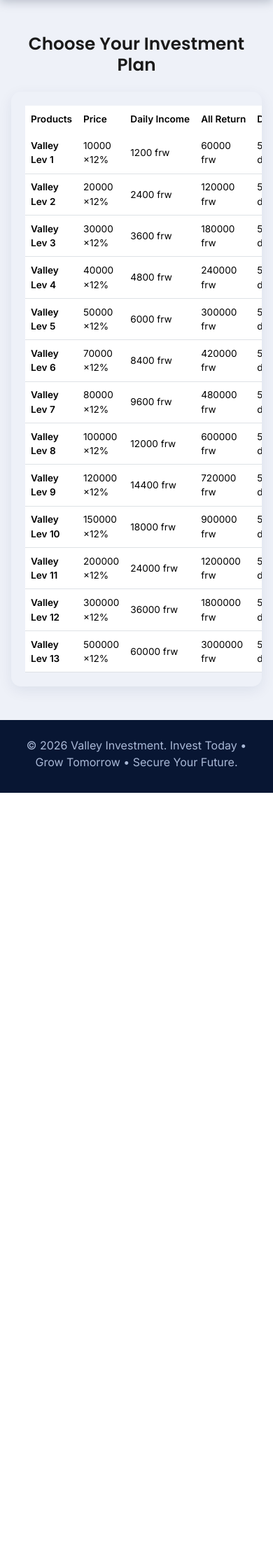
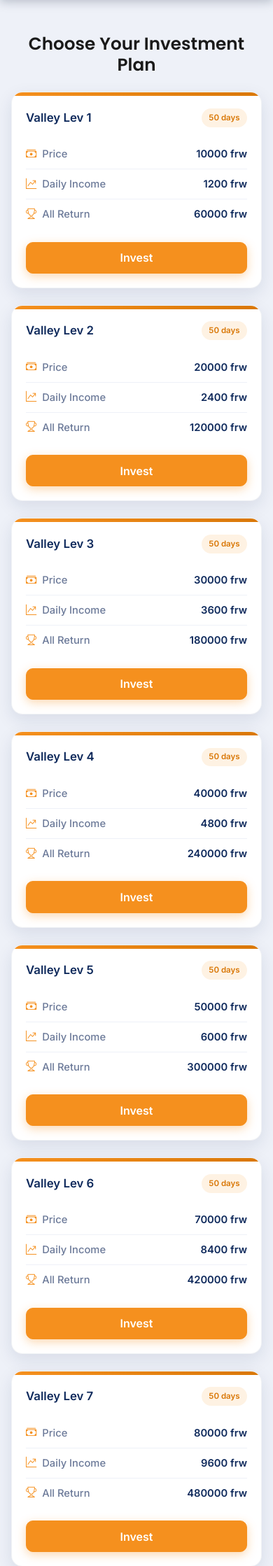
Before and after one commit to icyuzimarket-spec/valley, a Django app: page /plans/ in a window 390 px wide. Shown: the part 66-2304 px from the top of the page at 70% size. Before the commit the page ends 1199 px from the top, so only its background shows below. Run offline with Django 5.2, Linux system fonts and the light colour scheme; the visitor is signed in with stand-in values (Sample User, id 1); data comes from the database, SQL or seed files in the repository; data that the repository does not hold is empty; some libraries are stand-ins or nearby versions.

Commit message:
Redesign investment plans as responsive cards
Replace the horizontally-scrolling plans table with a card grid so the
Invest button is always visible on mobile, polish the card styling
(icons, accent bar, pill badge), fix the orange button hover color,
and cache-bust theme.css so browsers pick up future style changes.

```diff
--- a/static/core/css/theme.css
+++ b/static/core/css/theme.css
@@ -101,11 +101,12 @@ a {
   box-shadow: 0 4px 14px rgba(245, 144, 30, 0.35);
 }
 
-.btn-vi-orange:hover {
-  background-color: var(--vi-orange-dark);
-  border-color: var(--vi-orange-dark);
+.btn-vi-orange:hover,
+.btn-vi-orange:focus {
+  background-color: #ff8a00;
+  border-color: #ff8a00;
   color: var(--vi-white);
-  box-shadow: 0 6px 18px rgba(245, 144, 30, 0.45);
+  box-shadow: 0 6px 18px rgba(255, 138, 0, 0.5);
 }
 
 .btn-outline-vi {
@@ -178,6 +179,105 @@ a {
   border-radius: var(--vi-radius);
   overflow-x: auto;
   overflow-y: hidden;
+}
+
+/* ---------- Plan Cards ---------- */
+.plan-card {
+  position: relative;
+  background: #fff;
+  border-radius: 16px;
+  box-shadow: 0 8px 24px rgba(15, 42, 92, 0.10);
+  border: 1px solid rgba(15, 42, 92, 0.06);
+  overflow: hidden;
+  display: flex;
+  flex-direction: column;
+  height: 100%;
+  transition: box-shadow 0.18s ease, transform 0.18s ease;
+}
+
+.plan-card::before {
+  content: "";
+  display: block;
+  height: 5px;
+  background: linear-gradient(90deg, var(--vi-orange), var(--vi-orange-dark));
+}
+
+.plan-card:hover {
+  box-shadow: 0 16px 34px rgba(15, 42, 92, 0.18);
+  transform: translateY(-4px);
+}
+
+.plan-card-header {
+  padding: 1.1rem 1.25rem 0.6rem;
+  display: flex;
+  align-items: center;
+  justify-content: space-between;
+  gap: 0.5rem;
+}
+
+.plan-card-header .plan-name {
+  font-weight: 800;
+  font-size: 1.05rem;
+  color: var(--vi-navy);
+}
+
+.plan-card-header .badge-day {
+  background-color: rgba(245, 144, 30, 0.12);
+  color: var(--vi-orange-dark);
+  font-size: 0.72rem;
+  font-weight: 700;
+  padding: 0.3rem 0.65rem;
+  border-radius: 999px;
+  white-space: nowrap;
+}
+
+.plan-card-body {
+  padding: 0.5rem 1.25rem 0.25rem;
+  flex: 1 1 auto;
+}
+
+.plan-row {
+  display: flex;
+  align-items: center;
+  justify-content: space-between;
+  padding: 0.6rem 0;
+  border-bottom: 1px solid #eef1f8;
+  font-size: 0.92rem;
+  gap: 0.5rem;
+}
+
+.plan-row:last-child {
+  border-bottom: none;
+}
+
+.plan-row .plan-label {
+  display: flex;
+  align-items: center;
+  gap: 0.5rem;
+  color: #6c7a99;
+  font-weight: 500;
+}
+
+.plan-row .plan-label i {
+  color: var(--vi-orange);
+  font-size: 0.95rem;
+}
+
+.plan-row strong {
+  color: var(--vi-navy);
+  font-weight: 700;
+  text-align: right;
+}
+
+.plan-card-footer {
+  padding: 0.9rem 1.25rem 1.25rem;
+}
+
+.plan-card-footer .btn {
+  width: 100%;
+  padding: 0.6rem;
+  font-weight: 700;
+  border-radius: 10px;
 }
 
 .badge-status-pending { background-color: #f5b942; color: #1a1a1a; }
--- a/templates/base.html
+++ b/templates/base.html
@@ -9,7 +9,7 @@
   <link href="https://cdn.jsdelivr.net/npm/bootstrap-icons@1.11.3/font/bootstrap-icons.css" rel="stylesheet">
   <link rel="preconnect" href="https://fonts.googleapis.com">
   <link href="https://fonts.googleapis.com/css2?family=Inter:wght@400;500;600&family=Poppins:wght@600;700;800&display=swap" rel="stylesheet">
-  <link href="{% static 'core/css/theme.css' %}" rel="stylesheet">
+  <link href="{% static 'core/css/theme.css' %}?v=3" rel="stylesheet">
   {% block extra_head %}{% endblock %}
 </head>
 <body>
--- a/templates/investments/plan_list.html
+++ b/templates/investments/plan_list.html
@@ -11,30 +11,29 @@
     </div>
   {% endif %}
 
-  <div class="table-responsive card-valley">
-    <table class="table table-valley align-middle mb-0">
-      <thead>
-        <tr><th>Products</th><th>Price</th><th>Daily Income</th><th>All Return</th><th>Day</th><th></th></tr>
-      </thead>
-      <tbody>
-        {% for plan in plans %}
-        <tr>
-          <td class="fw-bold">Valley Lev {{ plan.level }}</td>
-          <td>{{ plan.price|floatformat:0 }} &times;12%</td>
-          <td>{{ plan.daily_income|floatformat:0 }} frw</td>
-          <td>{{ plan.all_return|floatformat:0 }} frw</td>
-          <td>{{ plan.duration_days }} days</td>
-          <td>
-            {% if has_pending %}
-              <button class="btn btn-secondary btn-sm" disabled>Invest</button>
-            {% else %}
-              <a href="{% url 'investments:invest' plan.id %}" class="btn btn-vi-orange btn-sm">Invest</a>
-            {% endif %}
-          </td>
-        </tr>
-        {% endfor %}
-      </tbody>
-    </table>
+  <div class="row g-4">
+    {% for plan in plans %}
+    <div class="col-12 col-sm-6 col-lg-4 col-xl-3">
+      <div class="plan-card">
+        <div class="plan-card-header">
+          <span class="plan-name">Valley Lev {{ plan.level }}</span>
+          <span class="badge-day">{{ plan.duration_days }} days</span>
+        </div>
+        <div class="plan-card-body">
+          <div class="plan-row"><span class="plan-label"><i class="bi bi-cash-stack"></i>Price</span><strong>{{ plan.price|floatformat:0 }} frw</strong></div>
+          <div class="plan-row"><span class="plan-label"><i class="bi bi-graph-up-arrow"></i>Daily Income</span><strong>{{ plan.daily_income|floatformat:0 }} frw</strong></div>
+          <div class="plan-row"><span class="plan-label"><i class="bi bi-trophy"></i>All Return</span><strong>{{ plan.all_return|floatformat:0 }} frw</strong></div>
+        </div>
+        <div class="plan-card-footer">
+          {% if has_pending %}
+            <button class="btn btn-secondary" disabled>Invest</button>
+          {% else %}
+            <a href="{% url 'investments:invest' plan.id %}" class="btn btn-vi-orange">Invest</a>
+          {% endif %}
+        </div>
+      </div>
+    </div>
+    {% endfor %}
   </div>
 </div>
 {% endblock %}
```
Also changed, not shown: templates/core/home.html (+23 -31 lines).
